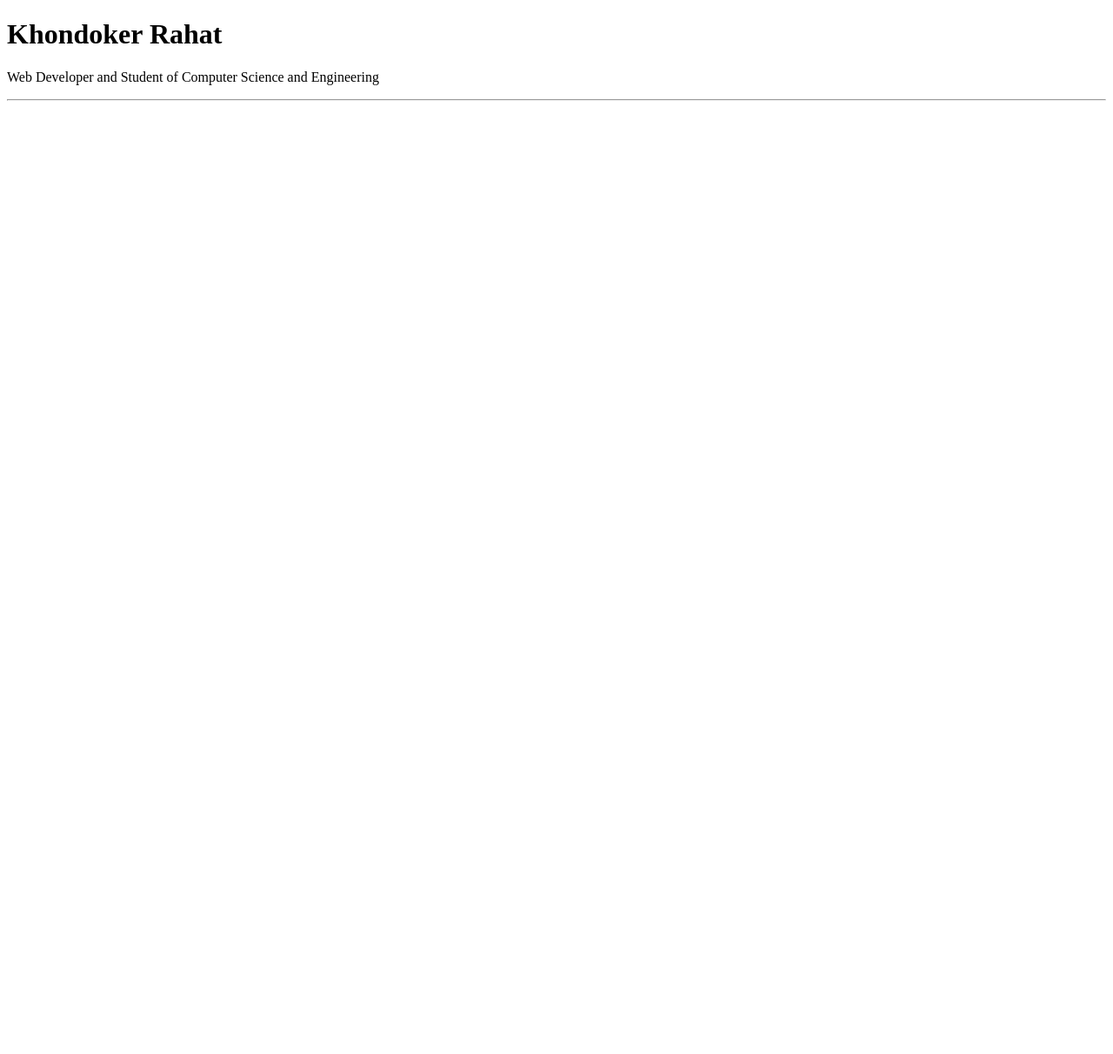
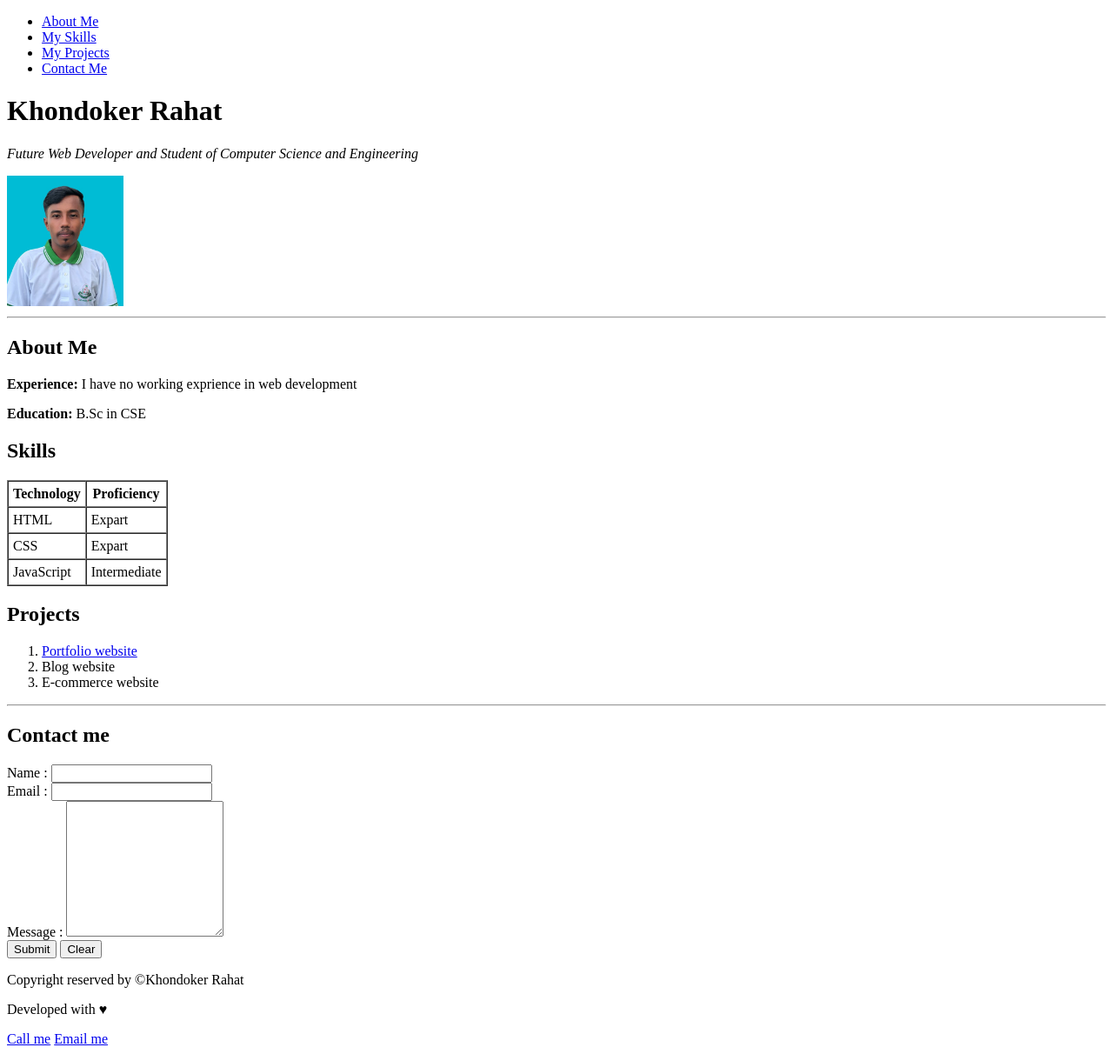
Before and after one commit to KhondokerRahat/portfolio-html, a plain HTML site: page index.html in a window 1280 px wide. Shown: the whole page at 87% size. Before the commit the page ends 800 px from the top, so only its background shows below. Drawn offline with Linux system fonts and the light colour scheme.

Commit message:
finished the basic project

```diff
--- a/index.html
+++ b/index.html
@@ -6,12 +6,118 @@
     <title>My Portfolio</title>
 </head>
 <body>
-    <!-- basic personal info -->
-     <!-- <h1>Welcome to my portfolio</h1> -->
-    <header><h1>Khondoker Rahat</h1>
-     <p>Web Developer and Student of  Computer Science and Engineering </p>
+    <!-- Section: navbar-->
+     <nav>
+        <ul>
+             <li>
+                <a href="#about">About Me</a>
+            </li>
+             <li>
+                <a href="#skills">My Skills</a>
+            </li>
+            <li>
+                <a href="#projects">My Projects</a>
+            </li>
+            <li>
+                <a href="#contact">Contact Me</a>
+            </li>
+        </ul>
+     </nav>
+     <!--Section: intro-->
+    <header id="intro">
+     <h1>Khondoker Rahat</h1>
+     <em>
+        <p>Future Web Developer and Student of  Computer Science and Engineering </p>
+    </em>
+     <a href="https://www.facebook.com/khondoker.rahat.1/"><img src="./images/rahat.jpg" alt="Khondoker Rahat" height="150"></a>
+
+
      <hr/>
     </header>
 
+    <!-- Section: about me -->
+     <section id="about">
+        <h2>About Me</h2>
+        <p><strong>Experience:</strong> I have no working exprience in web development </p>
+        <p><strong>Education:</strong> B.Sc in CSE </p>
+     </section>
+
+    <!-- Section: Skills -->
+     <section id="skills">
+        <h2>Skills</h2>
+
+        <table border="1" cellpadding="5" cellspacing="0">
+        <thead>
+            <tr>
+                <th>Technology</th>
+                <th>Proficiency</th>
+            </tr>
+
+        </thead>
+        <tbody>
+            <tr>
+                <td>HTML</td>
+                <td>Expart</td>
+            </tr>
+            <tr>
+                <td>CSS</td>
+                <td>Expart</td>
+            </tr>
+            <tr>
+                <td>JavaScript</td>
+                <td>Intermediate</td>
+            </tr>
+        </tbody>
+     </table>
+
+    </section>
+
+    <!-- Section: Projects-->
+     <section id="projects">
+        <h2> Projects</h2>
+        <ol>
+            <li><a target="_blank" href="https://github.com/KhondokerRahat/portfolio-html">Portfolio website</a>
+            </li>
+            <li>Blog website</li>
+            <li>E-commerce website</li>
+        </ol>
+    </section><hr>
+
+    <!-- Section: Contacts -->
+     <section id="contact">
+        <h2>Contact me</h2>
+        <form action="">
+        <div>
+            <label for="name">Name :</label> <input type="text" id="name" name="name" required/>
+        </div>
+
+        <div>
+            <label for="email">Email :</label> <input type="text" id="email" name="email" required/>
+        </div>
+
+        <div>
+            <label for="message">Message :</label>
+        <textarea name="message" id="message" cols="20" rows="10"></textarea>
+        </div>
+
+        <button type="submit">Submit</button>
+        <button type="reset">Clear</button>
+        </form>
+     </section>
+
+    <!-- Section: Footer -->
+     <footer>
+        <p>Copyright reserved by &copy;Khondoker Rahat</p>
+        <p>Developed with &hearts;</p>
+        <a href="tell: 01812658626">Call me</a>
+        <a href="mailto: khondokerrahat@gmail.com">Email me</a>
+
+     </footer>
+
+
+
+
+
+
 </body>
 </html>
```
Also changed, not shown: images/rahat.jpg (added), 1 other file.
